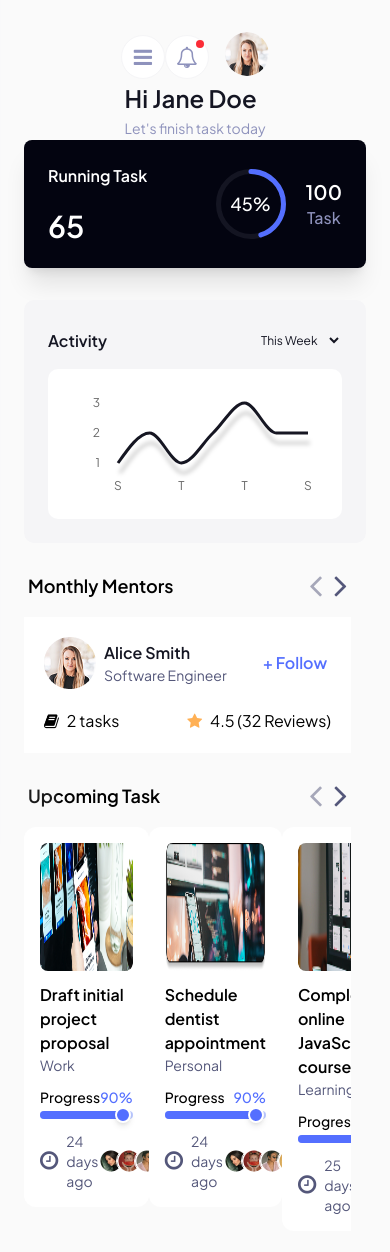
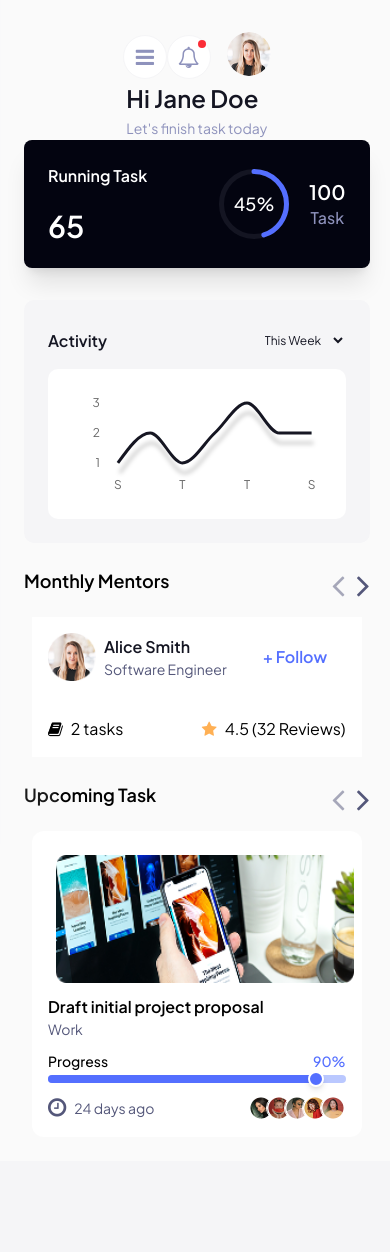
Before and after one commit to Evans-Asiedu/task-management, a React (Vite) app: page / in a window 390 px wide. Shown: the top 1252 px of the page. After the commit the page ends 1161 px from the top, so only its background shows below. Built offline with nearby package versions, Linux system fonts and the light colour scheme.

Commit message:
Update slider component and child components and make it responsive to various screen sizes

```diff
--- a/src/components/MentorCard.jsx
+++ b/src/components/MentorCard.jsx
@@ -3,10 +3,11 @@ import React, { Component } from "react";
 const MentorCard = ({ mentor }) => {
   const { name, role, tasks, stars, reviews } = mentor;
   return (
-    <div className="w-[327px] h-[136px] md:h-[140px] bg-primary-0 p-5 grid grid-cols-1 content-between">
+    <div className="bg-primary-0">
+      <div className="h-[140px] flex flex-col justify-between p-4">
         <div className="flex flex-row justify-start">
-        <div>
-          <img src="/Profil.png" alt="" />
+          <div className="w-[48px] h-[48px]">
+            <img src="/Profil.png" alt="" className="" />
           </div>
           <span className="mx-2 self-center">
             <h3 className="font-semibold text-secondary-500">{name}</h3>
@@ -33,6 +34,7 @@ const MentorCard = ({ mentor }) => {
           </span>
         </div>
       </div>
+    </div>
   );
 };
 
--- a/src/components/MonthlyMentors.jsx
+++ b/src/components/MonthlyMentors.jsx
@@ -45,7 +45,7 @@ const MonthlyMentors = () => {
   };
 
   return (
-    <div className="max-w-[327px] lg:max-w-[688px]">
+    <div>
       <SliderHeader
         title={"Monthly Mentors"}
         onNext={handleNext}
@@ -54,7 +54,7 @@ const MonthlyMentors = () => {
         current={current}
         end={end}
       />
-      <div className="overflow-hidden relative">
+      <div>
         <SliderBody
           slides={mentors}
           startIndex={startIndex}
--- a/src/components/SliderBody.jsx
+++ b/src/components/SliderBody.jsx
@@ -1,19 +1,27 @@
 import React, { Component } from "react";
-import TaskCard from "components/TaskCard";
 
 const SliderBody = ({ slides, startIndex, slidePerView, component }) => {
   return (
+    <div className="overflow-hidden w-full">
       <div
-      className="flex transition-transform duration-500 ease-in-out"
+        className="flex flex-wrap transition-transform duration-500 ease-in-out"
         style={{
-        transform: `translateX(-${startIndex * (100 / slidePerView)}%)`,
+          width: `${(slides.length / slidePerView) * 100}%`,
+          transform: `translateX(-${(startIndex * 100) / slides.length}%)`,
         }}
       >
         {slides.map((slide) => (
-        <div key={slide.id} className="mx-0 md:mx-2">
+          <div
+            key={slide.id}
+            className="flex-shrink-0 w-full md:w-1/2 px-2"
+            style={{
+              width: `${100 / slides.length}%`,
+            }}
+          >
             {component(slide)}
           </div>
         ))}
+      </div>
     </div>
   );
 };
--- a/src/components/SliderHeader.jsx
+++ b/src/components/SliderHeader.jsx
@@ -2,9 +2,10 @@ import React from "react";
 
 const SliderHeader = ({ title, onPrevious, onNext, start, current, end }) => {
   return (
-    <div className="flex justify-between items-center mb-3">
-      <h2 className="text-lg font-semibold mx-1">{title}</h2>
-      <span className="text-secondary-400 text-lg mx-1">
+    <div className="max-w-screen">
+      <div className="flex justify-between mb-3">
+        <h2 className="text-lg font-semibold ">{title}</h2>
+        <span className="text-secondary-400 text-lg">
           <button
             className={`fa fa-angle-left fa-2x mx-3 ${
               start === 1 ? "opacity-50 cursor-not-allowed" : "cursor-pointer"
@@ -14,13 +15,16 @@ const SliderHeader = ({ title, onPrevious, onNext, start, current, end }) => {
           ></button>
           <button
             className={`fa fa-angle-right fa-2x ${
-            current >= end ? "opacity-50 cursor-not-allowed" : "cursor-pointer"
+              current >= end
+                ? "opacity-50 cursor-not-allowed"
+                : "cursor-pointer"
             }`}
             onClick={onNext}
             disabled={current >= end}
           ></button>
         </span>
       </div>
+    </div>
   );
 };
 
--- a/src/components/TaskCard.jsx
+++ b/src/components/TaskCard.jsx
@@ -10,13 +10,12 @@ const TaskCard = ({ task }) => {
   ];
 
   return (
-    <div className="bg-primary-0 rounded-xl p-4">
-    {/* <div className="w-[327px] bg-primary-0 rounded-xl p-4"> */}
+    <div className=" bg-primary-0 rounded-xl p-4 ">
       {/* Image Section */}
       <img
         src={task.imageUrl}
         alt={task.title}
-        className="w-full h-32 rounded-lg object-fit"
+        className="w-[100%] h-32 rounded-lg object-fit m-2"
       />
 
       {/* Task Title & Role */}
@@ -53,7 +52,9 @@ const TaskCard = ({ task }) => {
             className="fa fa-clock-o fa-lg text-secondary-400"
             aria-hidden="true"
           ></i>
-          <span className="text-sm text-secondary-400">{timeAgo(task.createdAt)}</span>
+          <span className="text-sm text-secondary-400">
+            {timeAgo(task.createdAt)}
+          </span>
         </div>
         <div className="flex -space-x-2">
           {avatars.map((avatar, index) => (
--- a/src/components/UpcomingTask.jsx
+++ b/src/components/UpcomingTask.jsx
@@ -46,8 +46,7 @@ const UpcomingTask = () => {
   };
 
   return (
-    <div className="max-w-[327px] lg:max-w-[688px]">
-      {/* Header */}
+    <div>
       <SliderHeader
         title={"Upcoming Task"}
         onNext={handleNext}
@@ -56,7 +55,6 @@ const UpcomingTask = () => {
         current={current}
         end={end}
       />
-      <div className="overflow-hidden relative">
       <SliderBody
         slides={tasks}
         startIndex={startIndex}
@@ -64,7 +62,6 @@ const UpcomingTask = () => {
         component={taskCard}
       />
     </div>
-    </div>
   );
 };
 
```
Lines whose indentation alone changed are shown as unchanged.
